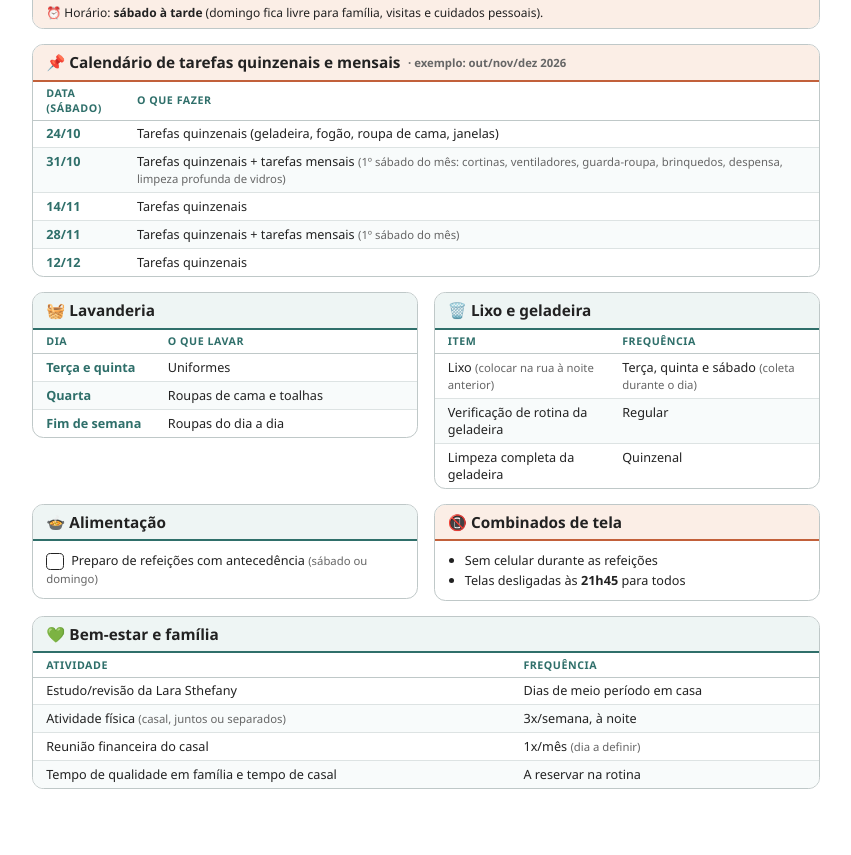
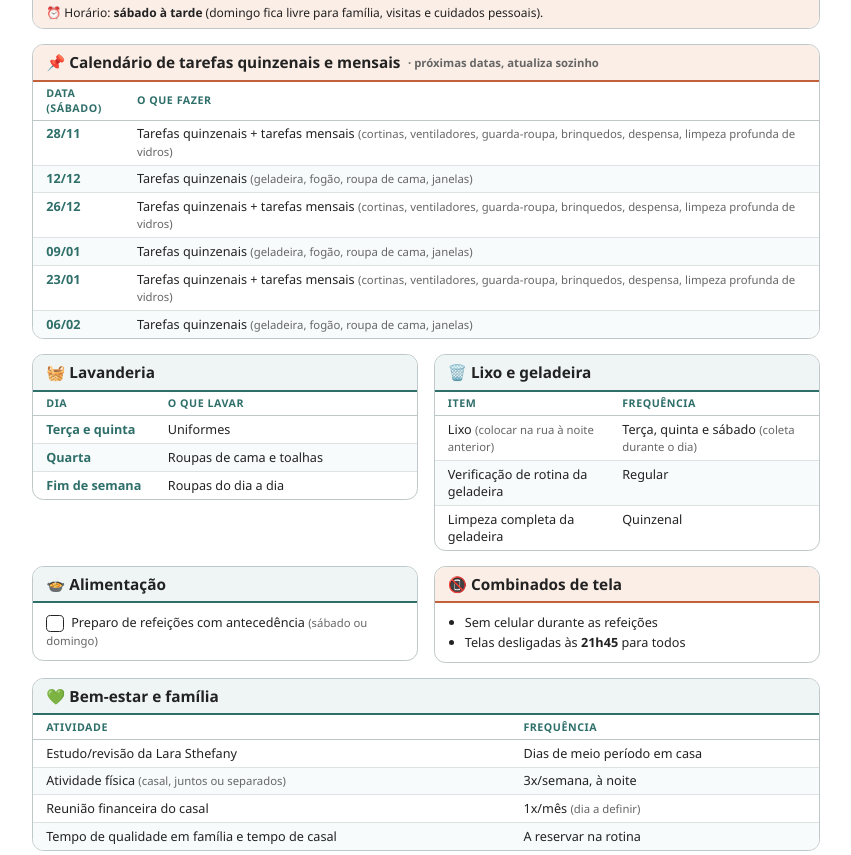
Before and after one commit to ATOSMOREIRA/rotina-familiar, a plain HTML site: page rotina.html in a window 1280 px wide. Shown: the part 1685-2540 px from the top of the page, without its empty margins (214-1065 px from the left). Before the commit the page ends 2505 px from the top, so only its background shows below. Drawn offline with Linux system fonts and the light colour scheme.

Commit message:
Calendário de tarefas quinzenais e mensais gerado automaticamente pela data
Co-Authored-By: Claude Sonnet 5.5 <noreply@anthropic.com>
Claude-Session: https://claude.ai/code/session_01WEksdvX2i3JczFfQrKZT7h

```diff
--- a/rotina.html
+++ b/rotina.html
@@ -108,13 +108,28 @@ li { margin: .8mm 0; font-size: 9.5pt; }
 </tbody></table>
 <div class="note">⏰ Horário: <b>sábado à tarde</b> (domingo fica livre para família, visitas e cuidados pessoais).</div></section>
 
-<section class="card warm"><h2>📌 Calendário de tarefas quinzenais e mensais <span class="sub">· exemplo: out/nov/dez 2026</span></h2><table><thead><tr><th>Data (sábado)</th><th>O que fazer</th></tr></thead><tbody>
-<tr><td class="t">24/10</td><td>Tarefas quinzenais (geladeira, fogão, roupa de cama, janelas)</td></tr>
-<tr><td class="t">31/10</td><td>Tarefas quinzenais + tarefas mensais <span class="sub">(1º sábado do mês: cortinas, ventiladores, guarda-roupa, brinquedos, despensa, limpeza profunda de vidros)</span></td></tr>
-<tr><td class="t">14/11</td><td>Tarefas quinzenais</td></tr>
-<tr><td class="t">28/11</td><td>Tarefas quinzenais + tarefas mensais <span class="sub">(1º sábado do mês)</span></td></tr>
-<tr><td class="t">12/12</td><td>Tarefas quinzenais</td></tr>
-</tbody></table></section>
+<section class="card warm" id="calendario" data-ancora="2026-10-31" data-qtd="6"><h2>📌 Calendário de tarefas quinzenais e mensais <span class="sub">· próximas datas, atualiza sozinho</span></h2><table><thead><tr><th>Data (sábado)</th><th>O que fazer</th></tr></thead><tbody id="cal-corpo"></tbody></table></section>
+<script>
+(function () {
+  // Regra: quinzenais a cada 14 dias a partir da data-ancora; mensais a cada 2ª data (28 dias).
+  var sec = document.getElementById("calendario"); if (!sec) return;
+  var p = sec.dataset.ancora.split("-").map(Number);
+  var ancora = new Date(p[0], p[1] - 1, p[2], 12), qtd = +sec.dataset.qtd || 6;
+  var hoje = new Date(); hoje.setHours(12, 0, 0, 0);
+  var DIA = 86400000, ciclo = Math.max(0, Math.ceil((hoje - ancora) / (14 * DIA)));
+  var linhas = "";
+  for (var i = 0; i < qtd; i++) {
+    var n = ciclo + i, d = new Date(ancora.getTime() + n * 14 * DIA);
+    d = new Date(d.getFullYear(), d.getMonth(), d.getDate(), 12);
+    var dd = String(d.getDate()).padStart(2, "0") + "/" + String(d.getMonth() + 1).padStart(2, "0");
+    var mensal = n % 2 === 0;
+    linhas += '<tr><td class="t">' + dd + '</td><td>Tarefas quinzenais' +
+      (mensal ? ' + tarefas mensais <span class="sub">(cortinas, ventiladores, guarda-roupa, brinquedos, despensa, limpeza profunda de vidros)</span>'
+              : ' <span class="sub">(geladeira, fogão, roupa de cama, janelas)</span>') + '</td></tr>';
+  }
+  document.getElementById("cal-corpo").innerHTML = linhas;
+})();
+</script>
 
 <div class="grid">
 <section class="card"><h2>🧺 Lavanderia</h2><table><thead><tr><th>Dia</th><th>O que lavar</th></tr></thead><tbody>
```
Also changed, not shown: index.html (+7 -1 lines).
